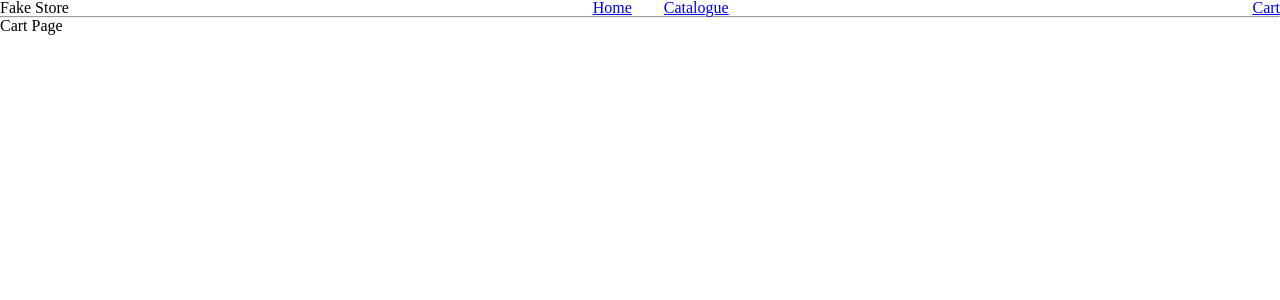
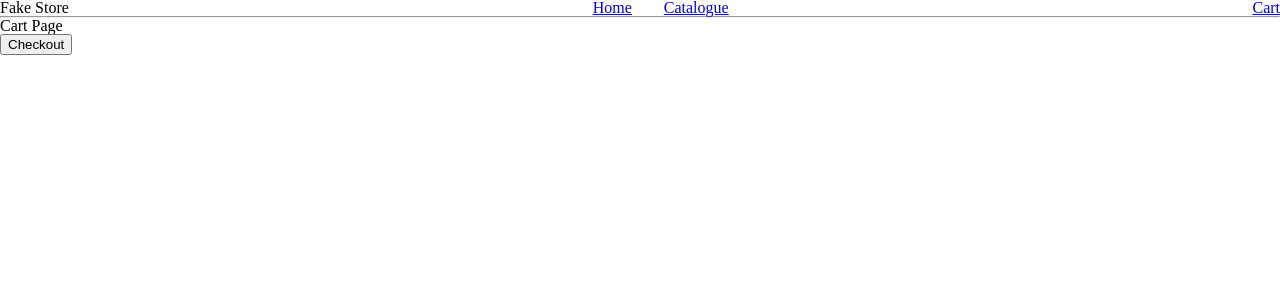
Before and after one commit to oscargmora/shopping-cart, a React (Vite) app: page /cart in a window 1280 px wide. Shown: the top 300 px of the page. Built offline with nearby package versions, Linux system fonts and the light colour scheme.

Commit message:
Complete Functionality

```diff
--- a/package.json
+++ b/package.json
@@ -10,6 +10,7 @@
     "preview": "vite preview"
   },
   "dependencies": {
+    "prop-types": "^15.8.1",
     "react": "^18.2.0",
     "react-dom": "^18.2.0",
     "react-router-dom": "^6.22.3"
--- a/src/routes/Router.jsx
+++ b/src/routes/Router.jsx
@@ -1,10 +1,29 @@
 import { createBrowserRouter, RouterProvider } from "react-router-dom";
+import { useState } from "react";
 import Home from "./home/Home";
 import Catalogue from "./shop/catalogue/Catalogue";
 import Cart from "./shop/cart/Cart";
 import ErrorPage from "./error/ErrorPage";
 
 const Router = () => {
+    const [basket, setBasket] = useState({});
+
+    const addToBasket = ( item, count, title, image, price ) => {
+        if (item in basket) {
+            if (count === 0) {
+                delete basket[item];
+            } else {
+                basket[item][0] = count;
+                return basket;
+            }
+        } else {
+            setBasket(basket => {
+                basket = {...basket, [item]: [count, title, image, price]};
+                return basket;
+            });
+        }
+    }
+
     const router = createBrowserRouter([
         {
             path: '/',
@@ -13,11 +32,11 @@ const Router = () => {
         },
         {
             path: 'catalogue',
-            element: <Catalogue />,
+            element: <Catalogue addToBasket={addToBasket} basket={basket} />,
         },
         {
             path: 'cart',
-            element: <Cart />
+            element: <Cart addToBasket={addToBasket} basket={basket} />
         }
     ])
 
--- a/src/routes/shop/Counter.jsx
+++ b/src/routes/shop/Counter.jsx
@@ -1,7 +1,28 @@
-import {  useState } from "react";
+import { useState, useEffect } from "react";
+import PropTypes from 'prop-types';
 
-export const Counter = () => {
-    const [counter, setCounter] = useState(1);
+export const Counter = ({dataId, basket, startingNumber}) => {
+    const [counter, setCounter] = useState(startingNumber || 0);
+
+    useEffect(() => {
+        const checkIfStartingNumber = () => {
+            if (startingNumber) {
+                setCounter(startingNumber);
+            }
+        }
+
+        checkIfStartingNumber();
+    }, [startingNumber]);
+
+    useEffect(() => {
+        const checkIfExists = () => {
+            if (dataId in basket) {
+                setCounter(basket[dataId][0]);
+            }
+        }
+
+        checkIfExists();
+    }, [dataId, basket]);
 
     const incrementCounter = () => {
         setCounter((num) => {
@@ -26,3 +47,9 @@ export const Counter = () => {
         </div>
     )
 }
+
+Counter.propTypes = {
+    dataId: PropTypes.number.isRequired,
+    basket: PropTypes.object.isRequired,
+    startingNumber: PropTypes.number,
+}
--- a/src/routes/shop/cart/Cart.jsx
+++ b/src/routes/shop/cart/Cart.jsx
@@ -1,12 +1,34 @@
 import Header from "../../../header/Header";
+import PropTypes from 'prop-types';
+import { Counter } from "../Counter";
+import cartStyles from './cart.module.css';
 
-const Cart = () => {
+const Cart = ({addToBasket, basket}) => {
     return (
         <>
             <Header />
             <h3>Cart Page</h3>
+            <ul>
+                {
+                    Object.keys(basket).map(key => (
+                        <li className={cartStyles.item} key={key}>
+                            <img className={cartStyles.img} src={basket[key][2]} />
+                            <p>{basket[key][1]}</p>
+                            <p>{basket[key][3]}</p>
+                            <Counter dataId={basket[key][0]} basket={basket} startingNumber={basket[key][0]} />
+                            <button onClick={(e) => addToBasket(key, Number(e.target.previousSibling.firstChild.nextSibling.innerText), key[1], key[2], key[3])}>Update Cart</button>
+                        </li>
+                    ))
+                }
+            </ul>
+            <button>Checkout</button>
         </>
     )
 }
 
+Cart.propTypes = {
+    addToBasket: PropTypes.func.isRequired,
+    basket: PropTypes.object.isRequired,
+}
+
 export default Cart;
--- /dev/null
+++ b/src/routes/shop/cart/cart.module.css
@@ -0,0 +1,8 @@
+.img {
+    height: 1em;
+    width: 1em;
+}
+
+.item {
+    border: black 1px solid;
+}
--- a/src/routes/shop/catalogue/Catalogue.jsx
+++ b/src/routes/shop/catalogue/Catalogue.jsx
@@ -1,10 +1,11 @@
 import { useEffect, useState } from "react";
+import PropTypes from 'prop-types';
 import Header from "../../../header/Header";
 import { getRequestWithNativeFetch } from "./FetchData";
 import { Counter } from "../Counter";
 import catalogueStyles from './catalogue.module.css';
 
-const Catalogue = () => {
+const Catalogue = ({ addToBasket, basket }) => {
     const [items, setItems] = useState(null);
     const [loading, setLoading] = useState(true);
     const [error, setError] = useState(null);
@@ -46,8 +47,8 @@ const Catalogue = () => {
                             <img className={catalogueStyles.img} src={image} />
                             <p>{title}</p>
                             <p>{price}</p>
-                            <Counter />
-                            <button>Add To Cart</button>
+                            <Counter dataId={id} basket={basket} />
+                            <button onClick={(e) => addToBasket(id, Number(e.target.previousSibling.firstChild.nextSibling.innerText), title, image, price)}>Add To Cart</button>
                         </li>
                     ))
                 }
@@ -56,4 +57,9 @@ const Catalogue = () => {
     )
 }
 
+Catalogue.propTypes = {
+    addToBasket: PropTypes.func.isRequired,
+    basket: PropTypes.object.isRequired,
+}
+
 export default Catalogue;
```
Also changed, not shown: src/routes/shop/cart/cart.css (deleted), 1 other file (tests, documents, lock files or other folders).
